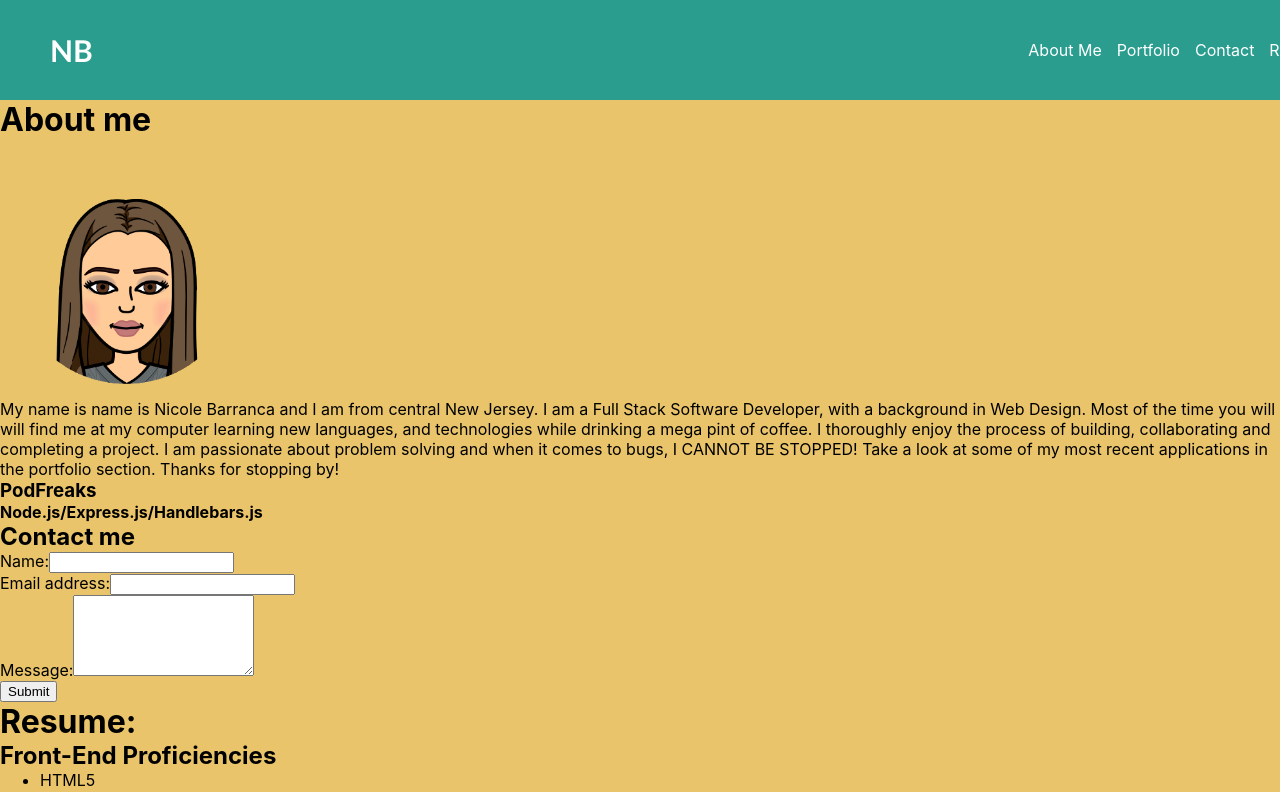
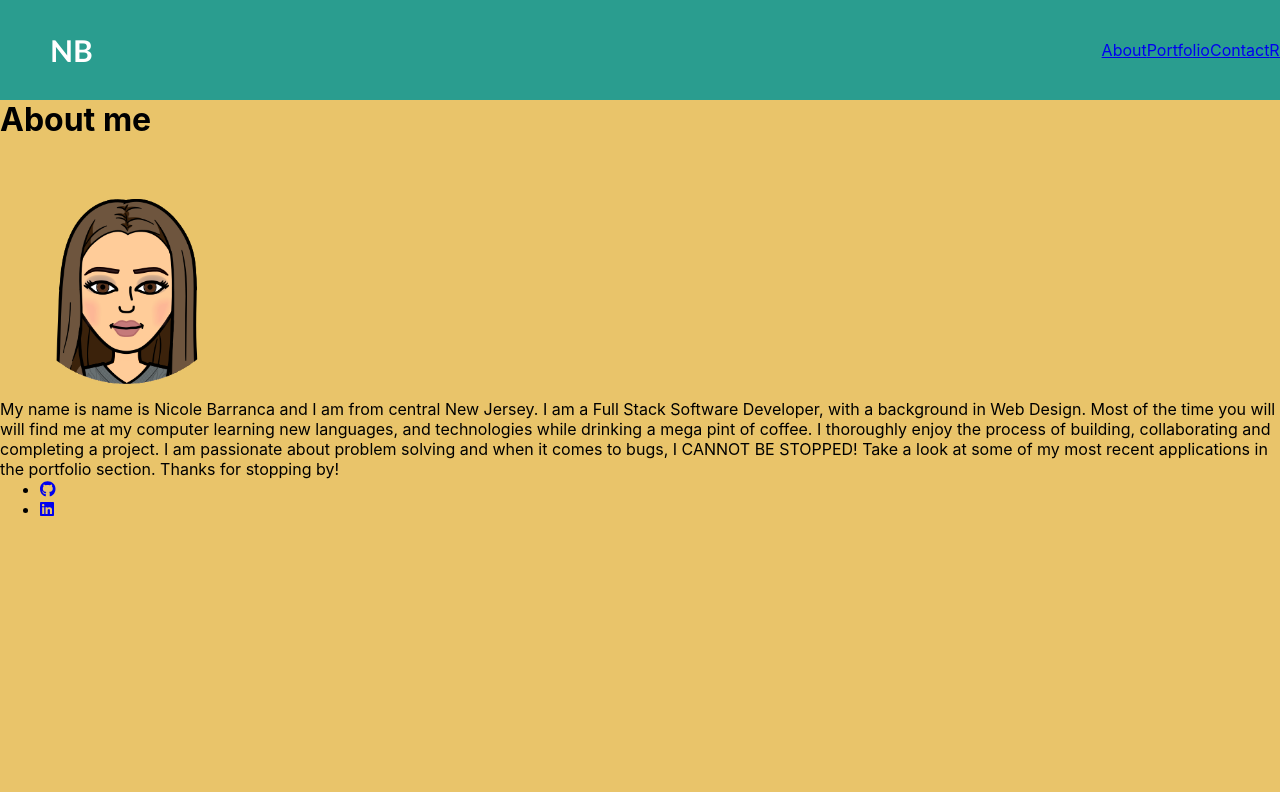
Before and after one commit to NicoleBarranca/nb-portfolio, a React (Create React App) app: page / in a window 1280 px wide. Shown: the top 792 px of the page. Built offline with nearby package versions, Linux system fonts and the light colour scheme.

Commit message:
install react router

```diff
--- a/package.json
+++ b/package.json
@@ -12,6 +12,7 @@
     "@testing-library/user-event": "^13.5.0",
     "react": "^18.1.0",
     "react-dom": "^18.1.0",
+    "react-router-dom": "^5.2.0",
     "react-scripts": "5.0.1",
     "web-vitals": "^2.1.4"
   },
--- a/src/App.js
+++ b/src/App.js
@@ -1,3 +1,4 @@
+import { BrowserRouter as Router, Route, Switch } from "react-router-dom";
 import React from "react";
 import About from "../src/components/About";
 import Header from "../src/components/Header";
@@ -11,16 +12,29 @@ import Resume from "./components/Resume";
 
 function App() {
   return (
+    <Router>
       <div>
         <Header />
+        <Switch>
           <main>
+            <Route exact path="/">
               <About />
+            </Route>
+            <Route exact path="/portfolio">
               <Portfolio />
+            </Route>
+            <Route exact path="/contact">
               <Contact />
+            </Route>
+            <Route exact path="/resume">
               <Resume />
+            </Route>
+
             <Footer />
           </main>
+        </Switch>
       </div>
+    </Router>
   );
 }
 
--- a/src/components/Navigation/index.js
+++ b/src/components/Navigation/index.js
@@ -1,38 +1,21 @@
+import { Link } from "react-router-dom";
 import React from "react";
 
-function Navigation(props) {
-  const { contactSelected, setContactSelected } = props;
+function Navigation() {
   return (
     <nav className="header">
-      <h2>
-        <a>NB</a>
-      </h2>
+      <h2>NB</h2>
       <ul className="nav-link">
-        <li>
-          <a
-            className="nav-li"
-            data-testid="about"
-            href="#about"
-            onClick={() => setContactSelected(false)}
-          >
-            About Me
-          </a>
-        </li>
-        <li>
-          <a className="nav-li" href="#portfolio">
-            Portfolio
-          </a>
-        </li>
-        <li>
-          <a className="nav-li" onClick={() => setContactSelected(true)}>
-            Contact
-          </a>
-        </li>
-        <li>
-          <a className="nav-li" href="#resume">
-            Resume
-          </a>
-        </li>
+        <Link to="/">About</Link>
+        <Link to="/portfolio">
+          <li>Portfolio</li>
+        </Link>
+        <Link to="/contact">
+          <li>Contact</li>
+        </Link>
+        <Link to="/resume">
+          <li>Resume</li>
+        </Link>
       </ul>
     </nav>
   );
```
Also changed, not shown: src/index.js (+8 -8 lines), 1 other file (tests, documents, lock files or other folders). Lines whose indentation alone changed are shown as unchanged.
